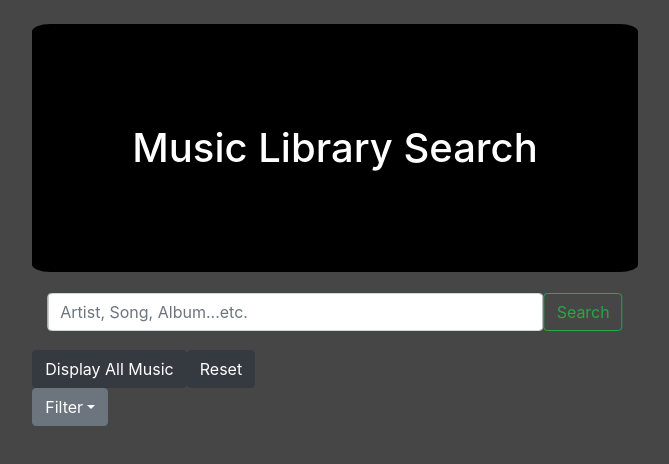
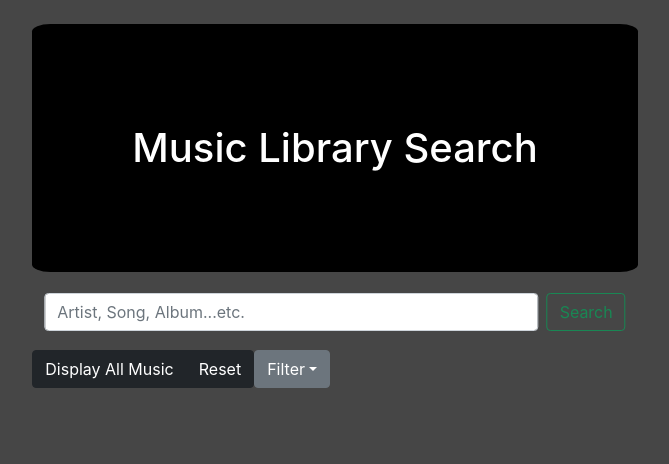
Before and after one commit to danielramirez0/MusicLibrary, a React (Create React App) app: page / in a window 1280 px wide. Shown: the top 464 px of the page, without its empty margins (305-974 px from the left). Built offline with nearby package versions, Linux system fonts and the light colour scheme; no server answers.

Commit message:
Moves buttons to group for later styling and order. Function passed down to buttongroup and child components to update parent state on clicks

```diff
--- a/public/index.html
+++ b/public/index.html
@@ -23,9 +23,9 @@
     -->
 
     <link
+      href="https://cdn.jsdelivr.net/npm/bootstrap@5.0.0-beta3/dist/css/bootstrap.min.css"
       rel="stylesheet"
-      href="https://stackpath.bootstrapcdn.com/bootstrap/4.1.0/css/bootstrap.min.css"
-      integrity="sha384-9gVQ4dYFwwWSjIDZnLEWnxCjeSWFphJiwGPXr1jddIhOegiu1FwO5qRGvFXOdJZ4"
+      integrity="sha384-eOJMYsd53ii+scO/bJGFsiCZc+5NDVN2yr8+0RDqr0Ql0h+rP48ckxlpbzKgwra6"
       crossorigin="anonymous"
     />
 
@@ -53,8 +53,8 @@
     ></script>
 
     <script
-      src="https://stackpath.bootstrapcdn.com/bootstrap/4.1.0/js/bootstrap.min.js"
-      integrity="sha384-uefMccjFJAIv6A+rW+L4AHf99KvxDjWSu1z9VI8SKNVmz4sk7buKt/6v9KI65qnm"
+      src="https://cdn.jsdelivr.net/npm/bootstrap@5.0.0-beta3/dist/js/bootstrap.bundle.min.js"
+      integrity="sha384-JEW9xMcG8R+pH31jmWH6WWP0WintQrMb4s7ZOdauHnUtxwoG2vI5DkLtS3qm9Ekf"
       crossorigin="anonymous"
     ></script>
   </body>
--- a/src/components/Button/button.jsx
+++ b/src/components/Button/button.jsx
@@ -2,7 +2,7 @@ import React from "react";
 import "./button.css";
 const Button = (props) => {
   return (
-    <button className="btn btn-dark" type={props.type} onClick={props.buttonClick}>
+    <button className="btn btn-dark" type={props.type} onClick={() => props.buttonClick(props.mode)}>
       {props.text}
     </button>
   );
--- /dev/null
+++ b/src/components/ButtonGroup/buttonGroup.jsx
@@ -0,0 +1,14 @@
+import React from "react";
+import "./buttonGroup.css";
+import Button from "../Button/button";
+
+const ButtonGroup = (props) => {
+  return (
+    <div className="btn-group">
+      <Button type="button" text="Display All Music" buttonClick={props.buttonClick} mode="on" />
+      <Button type="button" text="Reset" buttonClick={props.buttonClick} mode="off" />
+    </div>
+  );
+};
+
+export default ButtonGroup;
--- a/src/components/Filter/filter.jsx
+++ b/src/components/Filter/filter.jsx
@@ -2,7 +2,8 @@ import React from "react";
 import "./filter.css";
 const Filter = (props) => {
   return (
-    <div className="dropdown">
+    <>
+      {/* <div className="dropdown"> */}
       <button className="btn btn-secondary dropdown-toggle" type="button" id="dropdownMenuButton1" data-bs-toggle="dropdown" aria-expanded="false">
         Filter
       </button>
@@ -23,7 +24,8 @@ const Filter = (props) => {
           </a>
         </li>
       </ul>
-    </div>
+      {/* </div> */}
+    </>
   );
 };
 
--- a/src/components/app.jsx
+++ b/src/components/app.jsx
@@ -2,6 +2,7 @@ import React, { Component } from "react";
 import SearchBar from "./SearchBar/searchBar";
 import TitleBar from "./TitleBar/titleBar";
 import Table from "./Table/table";
+import ButtonGroup from "./ButtonGroup/buttonGroup";
 import Button from "./Button/button";
 import Filter from "./Filter/filter";
 import "./app.css";
@@ -54,6 +55,9 @@ class App extends Component {
   updateDataSet() {
     this.apiCall();
   }
+  displayTable(mode) {
+    mode === "off" ? this.setState({ showTable: false }) : this.setState({ showTable: true });
+  }
 
   render() {
     return (
@@ -61,8 +65,7 @@ class App extends Component {
         <br />
         <TitleBar />
         <SearchBar />
-        <Button type="button" text="Display All Music" buttonClick={() => this.setState({ showTable: true })} />
-        <Button type="button" text="Reset" buttonClick={() => this.setState({ showTable: false })} />
+        <ButtonGroup buttonClick={(mode) => this.displayTable(mode)} />
         <Filter />
         {this.state.showTable === false ? null : <Table music={this.state.data} />}
       </div>
```
Also changed, not shown: src/components/ButtonGroup/buttonGroup.css (added).
